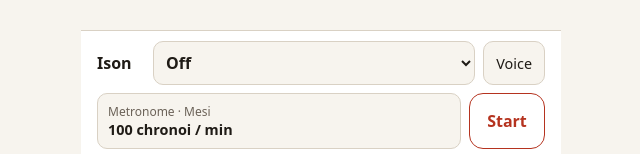
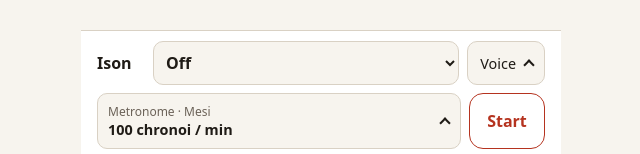
Before and after one commit to kartaiev/echos, a React (Vite) app: page / in a window 1280 px wide. Shown: the part 643-797 px from the top of the page, without its empty margins (319-959 px from the left). Built offline with nearby package versions, Linux system fonts and the light colour scheme.

Commit message:
Chevron on Voice and Tempo, like the Ison menu's
Both open a sheet above the bar; nothing showed they could. A drawn chevron
points up while the sheet is closed and down while it is open.

Co-Authored-By: Claude Opus 5.5 <noreply@anthropic.com>

```diff
--- a/src/ui/styles.css
+++ b/src/ui/styles.css
@@ -937,13 +937,41 @@ a {
   color: var(--cinnabar);
 }
 
+/*
+ * Voice and Tempo open a sheet above the bar, so they carry a drawn chevron like the Ison menu's: pointing up
+ * while the sheet is closed, down while it is open.
+ */
+.transport__more {
+  position: relative;
+  padding-right: 28px;
+}
+
+.transport__more::after {
+  content: "";
+  position: absolute;
+  right: 11px;
+  top: 50%;
+  width: 6px;
+  height: 6px;
+  margin-top: -2px;
+  border-top: 2px solid currentColor;
+  border-left: 2px solid currentColor;
+  transform: rotate(45deg);
+  transition: transform 0.2s cubic-bezier(0.16, 1, 0.3, 1);
+}
+
+.transport__more[aria-expanded="true"]::after {
+  margin-top: -5px;
+  transform: rotate(225deg);
+}
+
 .transport__tempo {
   display: grid;
   align-content: center;
   flex: 1;
   min-width: 0;
   min-height: 56px;
-  padding: 2px 10px;
+  padding: 2px 28px 2px 10px;
   text-align: left;
 }
 
```
